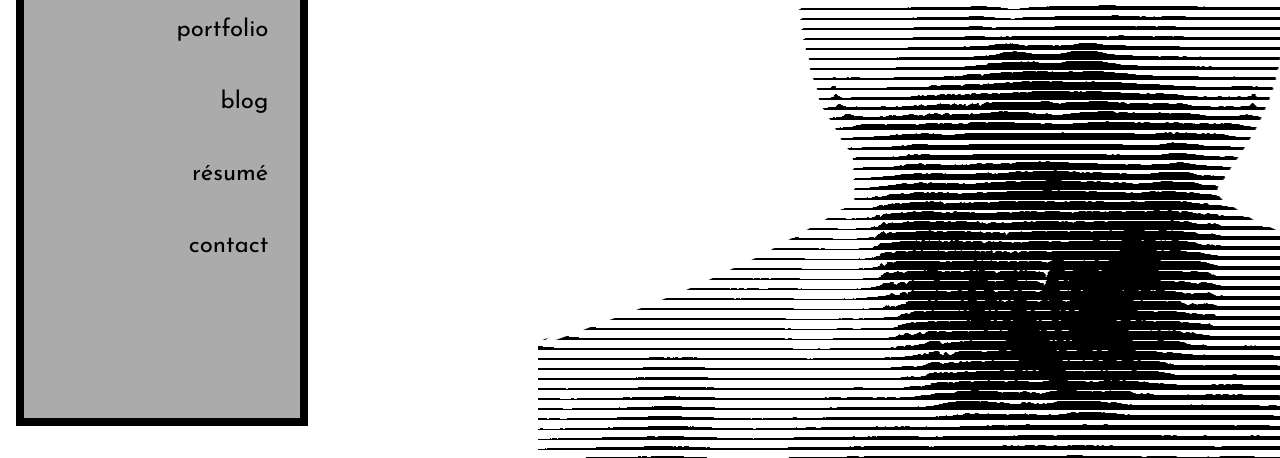
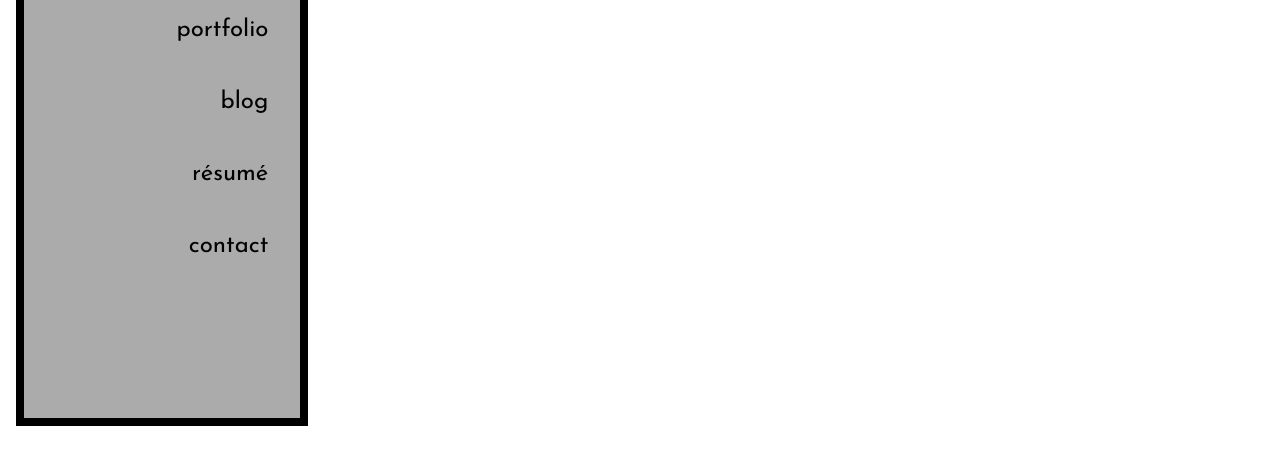
Before and after one commit to ZacharyDudley/Zach.com, a React app: page / in a window 1280 px wide. Shown: the part 358-816 px from the top of the page. Built offline with nearby package versions, Linux system fonts and the light colour scheme.

Commit message:
took out picture for time being

```diff
--- a/public/style.css
+++ b/public/style.css
@@ -3,7 +3,7 @@ body {
   font-family: 'Josefin Sans', sans-serif;
   /* display: flex;
   flex-direction: row; */
-  background-image: url("/images/LinePortrait.png");
+  /* background-image: url("/images/LinePortrait.png"); */
   background-repeat: no-repeat;
   background-position: 42vw, -41vh;
   /* background-attachment: fixed;
```
